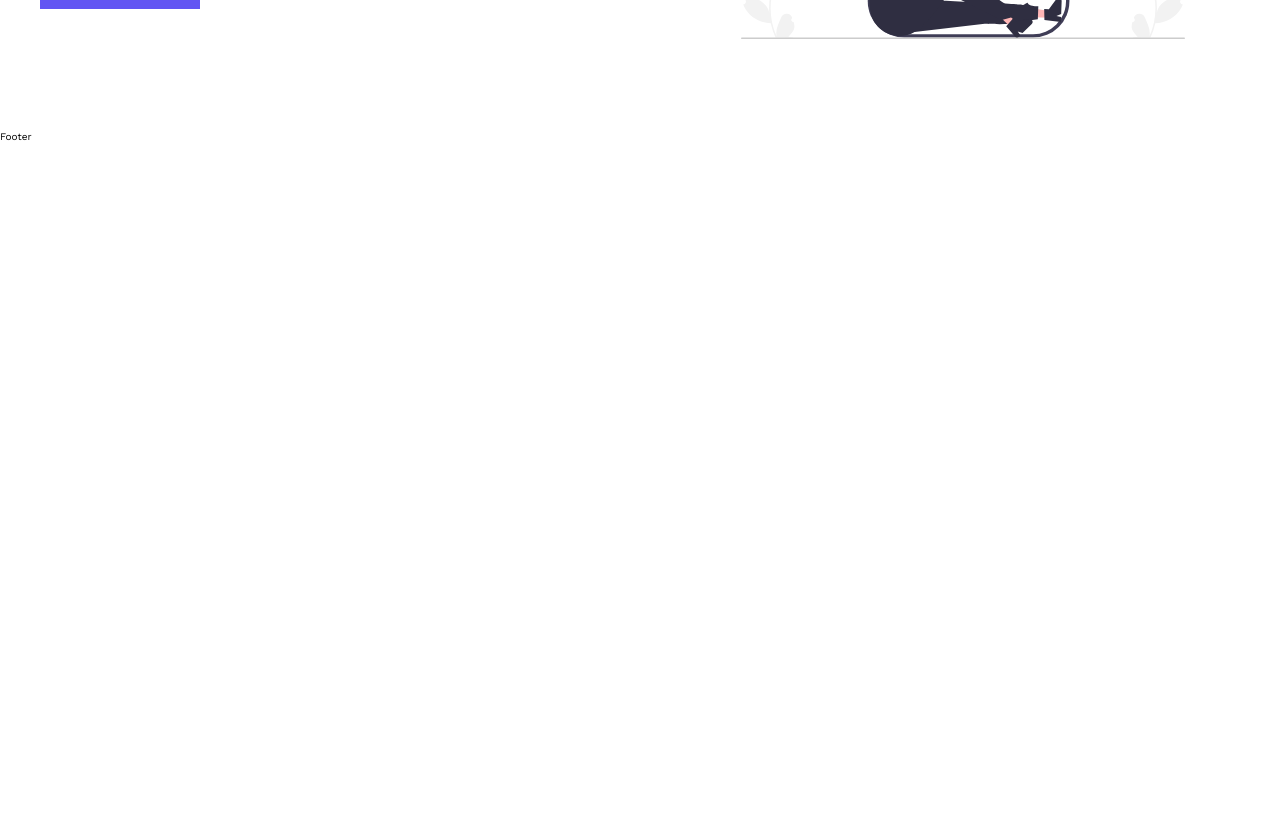
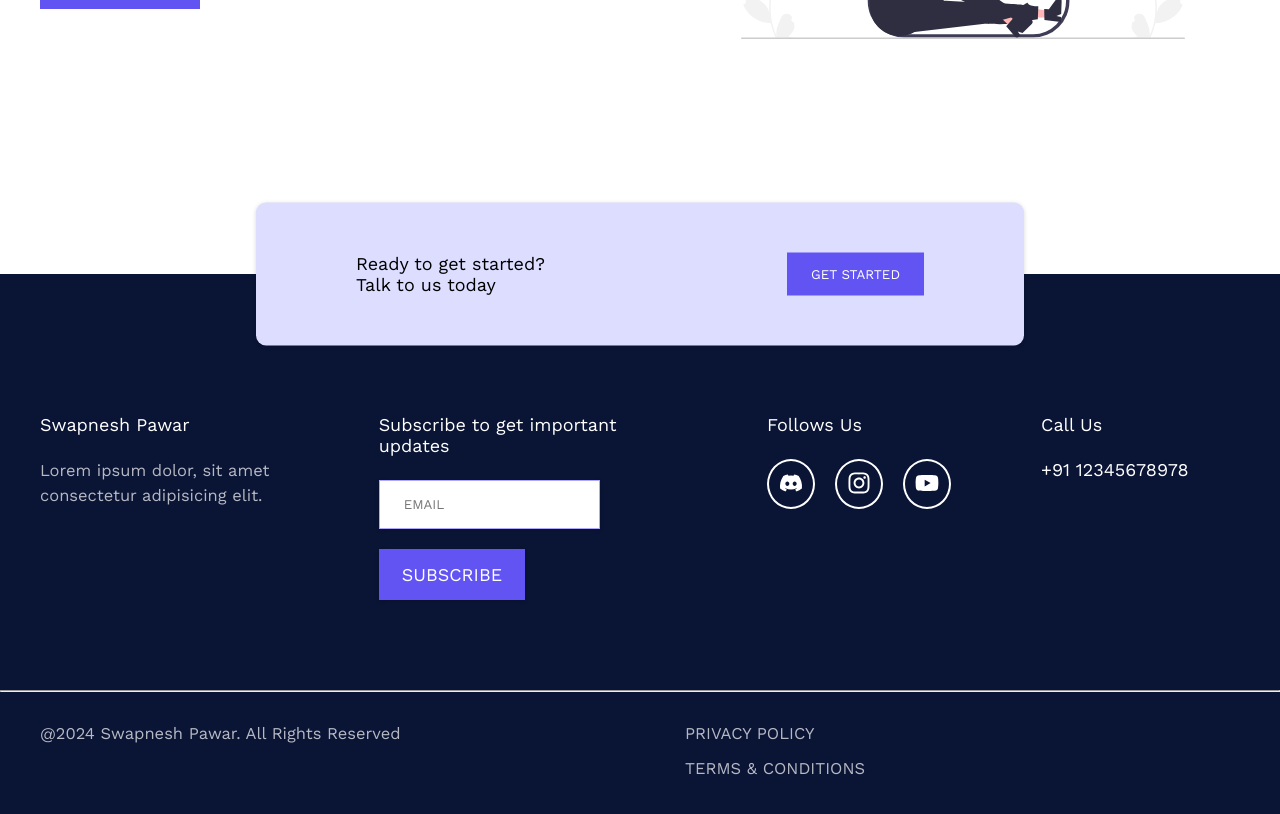
Before and after one commit to Swapvp/React_Multipage_Website, a React (Vite) app: page /about in a window 1280 px wide. Shown: the part 500-1314 px from the top of the page. Before the commit the page ends 800 px from the top, so only its background shows below. Built offline with nearby package versions, Linux system fonts and the light colour scheme; no server answers.

Commit message:
footer-topBtn-added

```diff
--- a/package.json
+++ b/package.json
@@ -12,6 +12,7 @@
   "dependencies": {
     "react": "^18.3.1",
     "react-dom": "^18.3.1",
+    "react-icons": "^5.2.1",
     "react-router-dom": "^6.24.1",
     "styled-components": "^6.1.11"
   },
--- a/src/App.jsx
+++ b/src/App.jsx
@@ -9,6 +9,7 @@ import Header from "./Pages/Components/Header";
 import Footer from "./Pages/Components/Footer";
 import { ThemeProvider } from "styled-components";
 import { GlobalStyle } from "./GlobalStyles";
+import GoToTop from "./Pages/Components/GoToTop";
 
 const App = () => {
   const theme = {
@@ -45,6 +46,7 @@ const App = () => {
             <Route path="/contact" element={<Contact />} />
             <Route path="*" element={<Error />} />
           </Routes>
+          <GoToTop />
           <Footer />
         </BrowserRouter>
       </ThemeProvider>
--- a/src/GlobalStyles.jsx
+++ b/src/GlobalStyles.jsx
@@ -12,6 +12,24 @@ font-family: "Work Sans", sans-serif;
 html {
 font-size : 62.5%;
 overflow-x : hidden;
+}
+
+
+
+::-webkit-scrollbar {
+  width: 1.5rem;
+}
+
+::-webkit-scrollbar-track {
+   background-color: rgb(24 24 29);
+}
+
+::-webkit-scrollbar-thumb {
+
+  background: #fff;
+    border: 5px solid transparent;
+    border-radius: 9px;
+    background-clip: content-box;
 }
 
 h1 {
--- a/src/Pages/Components/Footer.jsx
+++ b/src/Pages/Components/Footer.jsx
@@ -1,7 +1,171 @@
 import React from "react";
+import styled from "styled-components";
+import { Button } from "./Button";
+import { NavLink } from "react-router-dom";
+import { FaDiscord, FaInstagram, FaYoutube } from "react-icons/fa";
 
-function Footer() {
-  return <div>Footer</div>;
-}
+const Footer = () => {
+  return (
+    <Wrapper>
+      <section className="contact-short">
+        <div className="grid grid-two-column">
+          <div>
+            <h3>Ready to get started?</h3>
+            <h3>Talk to us today</h3>
+          </div>
+
+          <div className="contact-short-btn">
+            <NavLink to="/">
+              <Button>Get Started</Button>
+            </NavLink>
+          </div>
+        </div>
+      </section>
+
+      {/* footer section  */}
+
+      <footer>
+        <div className="container grid grid-four-column">
+          <div className="footer-about">
+            <h3>Swapnesh Pawar</h3>
+            <p>Lorem ipsum dolor, sit amet consectetur adipisicing elit.</p>
+          </div>
+
+          {/* 2nd column */}
+          <div className="footer-subscribe">
+            <h3>Subscribe to get important updates</h3>
+            <form action="#">
+              <input
+                type="email"
+                required
+                autoComplete="off"
+                placeholder="Email"
+              />
+              <input type="submit" value="Subscribe" />
+            </form>
+          </div>
+
+          {/* 3rs column  */}
+          <div className="footer-social">
+            <h3>Follows Us</h3>
+            <div className="footer-social--icons">
+              <div>
+                <a href="#" target="_blank">
+                  <FaDiscord className="icons" />
+                </a>
+              </div>
+              <div>
+                <a href="#" target="_blank">
+                  <FaInstagram className="icons" />
+                </a>
+              </div>
+              <div>
+                <a href="#" target="_blank">
+                  <FaYoutube className="icons" />
+                </a>
+              </div>
+            </div>
+          </div>
+
+          {/* 4th column  */}
+          <div className="footer-contact">
+            <h3>Call Us</h3>
+            <h3>+91 12345678978</h3>
+          </div>
+        </div>
+
+        {/* bottom section  */}
+        <div className="footer-bottom--section">
+          <hr />
+          <div className="container grid grid-two-column">
+            <p>
+              @{new Date().getFullYear()} Swapnesh Pawar. All Rights Reserved
+            </p>
+            <div>
+              <p>PRIVACY POLICY</p>
+              <p>TERMS & CONDITIONS</p>
+            </div>
+          </div>
+        </div>
+      </footer>
+    </Wrapper>
+  );
+};
+
+const Wrapper = styled.section`
+  .contact-short {
+    max-width: 60vw;
+    margin: auto;
+    padding: 5rem 10rem;
+    background-color: ${({ theme }) => theme.colors.bg};
+    border-radius: 1rem;
+    box-shadow: ${({ theme }) => theme.colors.shadowSupport};
+    transform: translateY(50%);
+  }
+  .contact-short-btn {
+    justify-self: end;
+    align-self: center;
+  }
+
+  footer {
+    padding: 14rem 0 9rem 0;
+    background-color: ${({ theme }) => theme.colors.footer_bg};
+
+    h3 {
+      color: ${({ theme }) => theme.colors.hr};
+      margin-bottom: 2.4rem;
+    }
+    p {
+      color: ${({ theme }) => theme.colors.white};
+      cursor: pointer;
+    }
+    .footer-social--icons {
+      display: flex;
+      gap: 2rem;
+
+      div {
+        padding: 1rem;
+        border-radius: 50%;
+        border: 2px solid ${({ theme }) => theme.colors.white};
+
+        .icons {
+          color: ${({ theme }) => theme.colors.white};
+          font-size: 2.4rem;
+          position: relative;
+          cursor: pointer;
+        }
+      }
+    }
+
+    .footer-bottom--section {
+      padding-top: 9rem;
+
+      hr {
+        margin-bottom: 2rem;
+        color: ${({ theme }) => theme.colors.hr};
+        height: 0.1px;
+      }
+    }
+  }
+
+  @media (max-width: ${({ theme }) => theme.media.mobile}) {
+    .contact-short {
+      max-width: 95vw;
+      padding: 2rem 0rem;
+      display: flex;
+      justify-content: center;
+      align-items: center;
+
+      .contact-short-btn {
+        text-align: center;
+        justify-self: flex-start;
+      }
+    }
+
+    footer .footer-bottom--section {
+      padding-top: 3.2rem;
+    }
+  }
+`;
 
 export default Footer;
--- /dev/null
+++ b/src/Pages/Components/GoToTop.jsx
@@ -0,0 +1,85 @@
+import React, { useEffect, useState } from "react";
+import styled from "styled-components";
+import { FaArrowUp } from "react-icons/fa";
+
+const GoToTop = () => {
+  const [isVisible, setIsVisible] = useState(false);
+
+  const goToBtn = () => {
+    window.scrollTo({ top: 0, left: 0, behavior: "smooth" });
+  };
+
+  const listenToScroll = () => {
+    let heightToHidden = 20;
+    const winScroll =
+      document.body.scrollTop || document.documentElement.scrollTop;
+
+    if (winScroll > heightToHidden) {
+      setIsVisible(true);
+    } else {
+      setIsVisible(false);
+    }
+  };
+
+  useEffect(() => {
+    window.addEventListener("scroll", listenToScroll);
+    return () => window.removeEventListener("scroll", listenToScroll);
+  }, []);
+
+  return (
+    <Wrapper>
+      {isVisible && (
+        <div className="top-btn" onClick={goToBtn}>
+          <FaArrowUp className="top-btn--icon" />
+        </div>
+      )}
+    </Wrapper>
+  );
+};
+
+const Wrapper = styled.section`
+  display: flex;
+  justify-content: center;
+  align-items: center;
+  position: relative;
+
+  .top-btn {
+    font-size: 2.4rem;
+    width: 6rem;
+    height: 6rem;
+    color: #fff;
+    background-color: ${({ theme }) => theme.colors.btn};
+    box-shadow: ${({ theme }) => theme.colors.shadow};
+    border-radius: 50%;
+    position: fixed;
+    bottom: 5rem;
+    right: 5rem;
+    z-index: 999;
+    display: flex;
+    justify-content: center;
+    align-items: center;
+    cursor: pointer;
+
+    &--icon {
+      animation: gototop 1.2s linear infinite alternate-reverse;
+    }
+
+    @keyframes gototop {
+      0% {
+        transform: translateY(-0.5rem);
+      }
+      100% {
+        transform: translateY(1rem);
+      }
+    }
+  }
+
+  @media (max-width: ${({ theme }) => theme.media.mobile}) {
+    .top-btn {
+      right: 0;
+      left: 40%;
+    }
+  }
+`;
+
+export default GoToTop;
--- a/src/Pages/Home.jsx
+++ b/src/Pages/Home.jsx
@@ -1,5 +1,7 @@
 import React from "react";
 import HeroSection from "./Components/HeroSection";
+import Services from "../Pages/Services";
+import Contact from "../Pages/Contact";
 import { useGlobalContext } from "./Context";
 import { useEffect } from "react";
 
@@ -15,6 +17,8 @@ const Home = () => {
   return (
     <>
       <HeroSection />
+      <Services />
+      <Contact />
     </>
   );
 };
```
Also changed, not shown: 1 other file (tests, documents, lock files or other folders).
